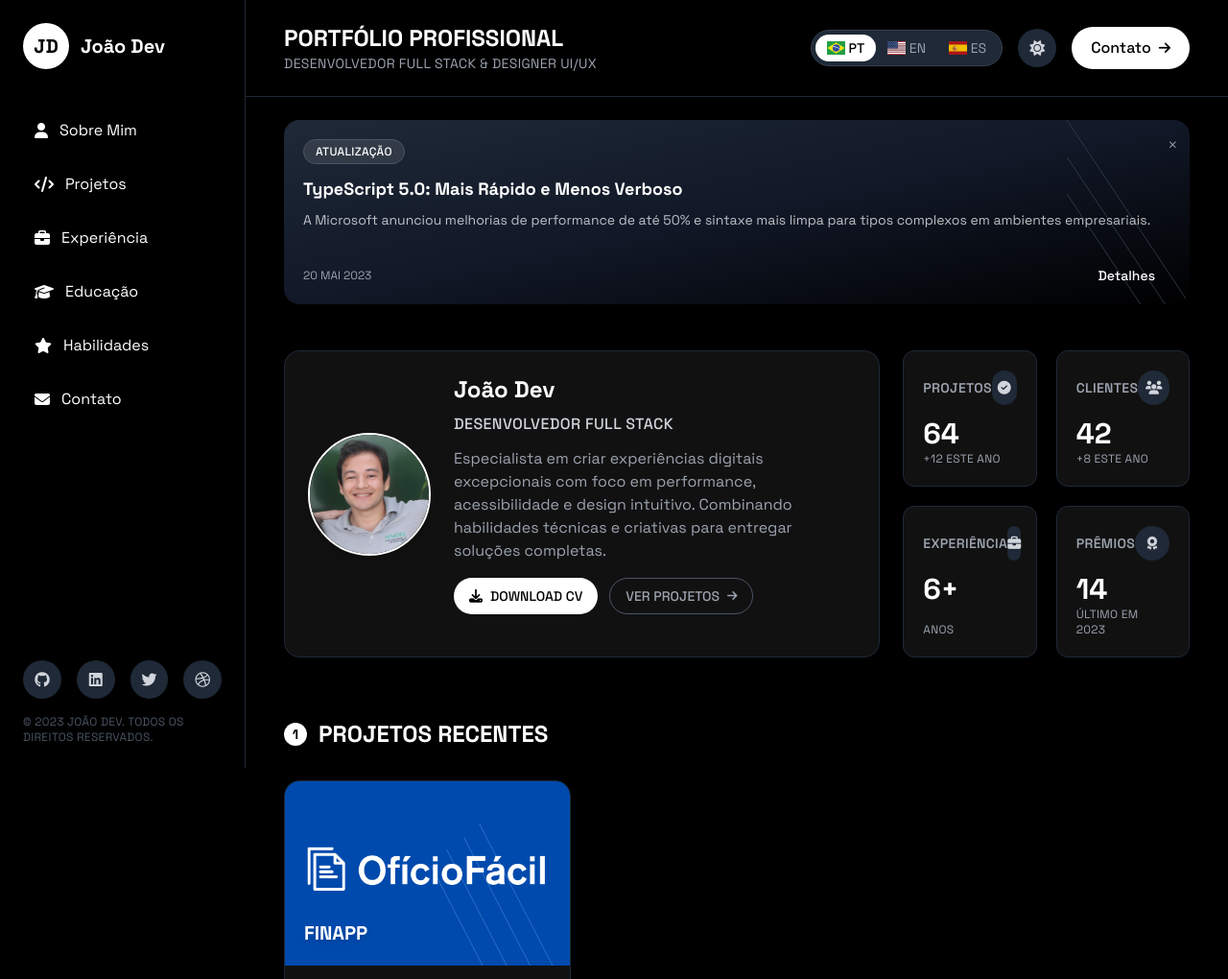
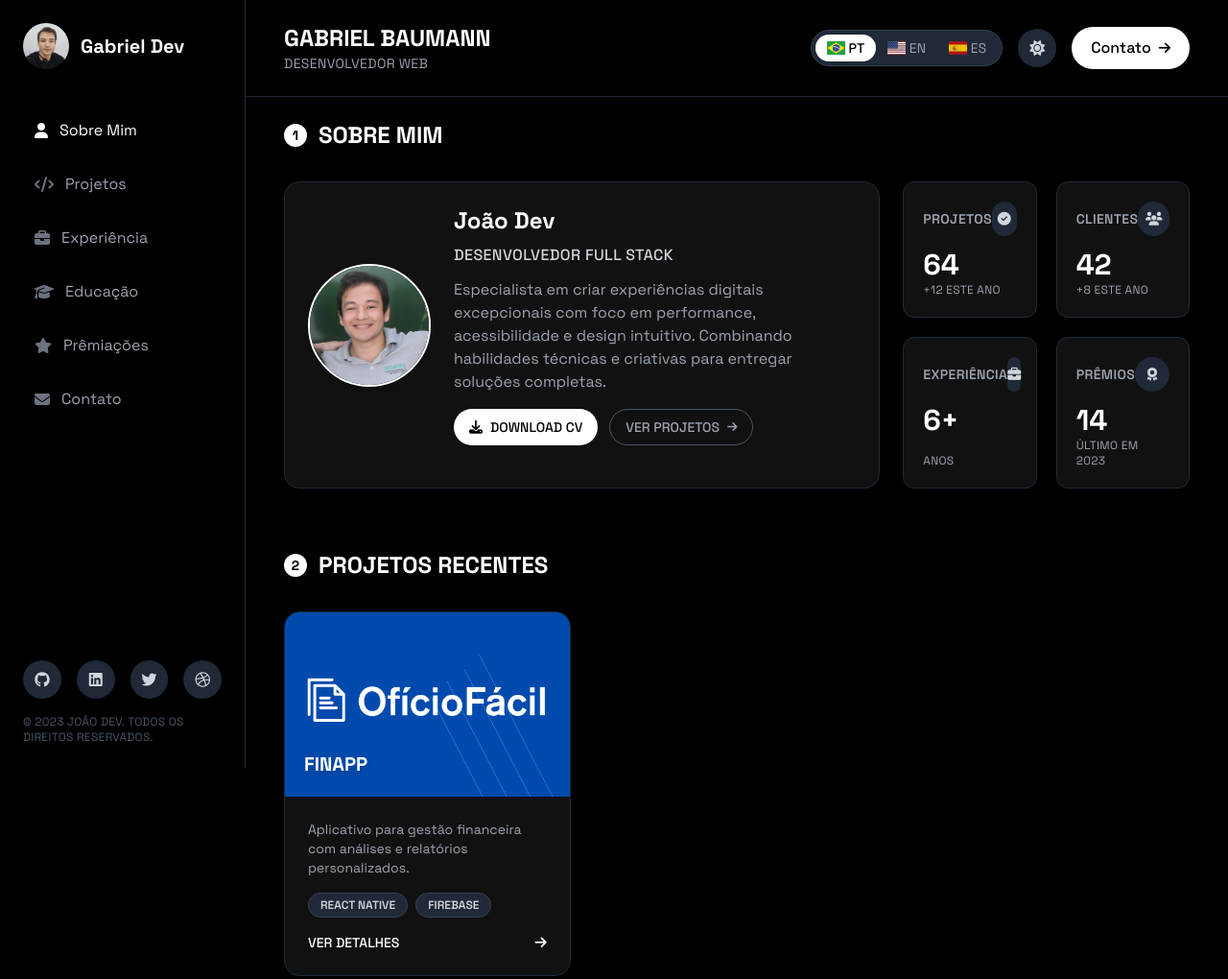
Before and after one commit to GabrielBaumann/Portfolio, a plain HTML site: page index.html in a window 1280 px wide. Shown: the top 1020 px of the page at 96% size. Drawn offline with nearby package versions, Linux system fonts and the light colour scheme.

Commit message:
Fix: general

```diff
--- a/index.html
+++ b/index.html
@@ -207,8 +207,10 @@
         <!-- Sidebar (desktop) -->
         <div class="hidden md:flex flex-col w-64 h-screen fixed p-6 border-r border-gray-200 bg-white z-20 dark:border-gray-800 dark:bg-black">
             <div class="flex items-center mb-10">
-                <div class="w-12 h-12 rounded-full bg-primary-light dark:bg-primary-dark dark:text-black flex items-center justify-center text-white font-bold text-xl">JD</div>
-                <h1 class="ml-3 text-xl font-bold">João Dev</h1>
+                <div class="w-12 h-12 rounded-full overflow-hidden">
+                    <img src="/assets/profile.jpeg" alt="profile" class="w-full h-full object-cover object-center">
+                </div>
+                <h1 class="ml-3 text-xl font-bold">Gabriel Dev</h1>
             </div>
 
             <nav class="flex-1">
@@ -240,7 +242,7 @@
                     <li>
                         <a href="#habilidades" class="flex items-center p-3 rounded-full text-gray-600 hover-underline hover:text-text-dark dark:text-gray-400 dark:hover:text-white sidebar-item">
                             <i class="fas fa-star mr-3 text-gray-400 dark:text-gray-500"></i>
-                            Habilidades
+                            Prêmiações
                         </a>
                     </li>
                     <li>
@@ -278,8 +280,8 @@
                 <div class="container mx-auto px-4">
                     <div class="flex flex-col md:flex-row justify-between items-start md:items-center">
                         <div>
-                            <h1 class="text-2xl font-bold hover-underline inline-block">PORTFÓLIO PROFISSIONAL</h1>
-                            <p class="text-gray-500 dark:text-gray-400 text-sm tracking-wide">DESENVOLVEDOR FULL STACK & DESIGNER UI/UX</p>
+                            <h1 class="text-2xl font-bold hover-underline inline-block">GABRIEL BAUMANN</h1>
+                            <p class="text-gray-500 dark:text-gray-400 text-sm tracking-wide">DESENVOLVEDOR WEB</p>
                         </div>
                         <div class="mt-4 md:mt-0 flex items-center space-x-4">
                             <!-- Language selector visible on mobile and desktop -->
@@ -318,50 +320,14 @@
             <!-- Dashboard Content -->
             <main class="p-4 md:p-6">
                 <div class="container mx-auto px-4">
-
-                    <!-- News Card - Black & White Modern Version (Responsive + Hover Effects) -->
-                    <div class="relative rounded-2xl p-5 mb-6 overflow-hidden hover-grow card-hover h-auto md:h-48 min-h-[180px] group">
-                        <!-- Gradient Background - Tons de cinza/preto -->
-                        <div class="absolute inset-0 bg-gradient-to-br from-gray-800 via-gray-900 to-black"></div>
-
-                        <!-- Efeito de brilho no hover (desktop) -->
-                        <div class="hidden md:block absolute inset-0 opacity-0 group-hover:opacity-100 transition-opacity duration-300 pointer-events-none">
-                            <div class="absolute h-32 w-32 -translate-x-1/2 -translate-y-1/2 bg-white/10 rounded-full blur-xl group-hover:scale-150 transition-transform duration-500" style="left: var(--mouse-x); top: var(--mouse-y)"></div>
+                    <!-- Sobre Mim Section -->
+                    <section id="sobre" class="mb-16">
+                        <div class="flex justify-between items-center mb-8">
+                            <h2 class="text-2xl font-bold flex items-center hover-underline">
+                                <span class="bg-black dark:bg-white w-6 h-6 rounded-full flex items-center justify-center text-white dark:text-black mr-3 text-sm">1</span>
+                                SOBRE MIM
+                            </h2>
                         </div>
-
-                        <!-- Linhas decorativas geométricas -->
-                        <svg class="absolute top-0 right-0 h-full w-24 md:w-32 text-gray-700" viewBox="0 0 100 100" preserveAspectRatio="none">
-                            <line x1="0" y1="0" x2="100" y2="100" stroke="currentColor" stroke-width="0.5" />
-                            <line x1="0" y1="20" x2="80" y2="100" stroke="currentColor" stroke-width="0.5" />
-                            <line x1="0" y1="40" x2="60" y2="100" stroke="currentColor" stroke-width="0.5" />
-                        </svg>
-
-                        <!-- Close Button (X) - Estilo minimalista -->
-                        <button class="absolute top-3 right-3 text-gray-400 hover:text-white text-lg font-light focus:outline-none transition-colors">
-                            &times;
-                        </button>
-
-                        <!-- Content -->
-                        <div class="relative z-10 text-white h-full flex flex-col justify-between">
-                            <div>
-                                <span class="inline-block bg-white bg-opacity-10 px-3 py-1 rounded-full text-xs font-medium tracking-wide border border-gray-600 mb-2 md:mb-3">ATUALIZAÇÃO</span>
-                                <h3 class="text-base md:text-lg font-bold mb-2 leading-tight">TypeScript 5.0: Mais Rápido e Menos Verboso</h3>
-                                <p class="text-gray-300 text-xs md:text-sm opacity-90 line-clamp-2 md:line-clamp-3">A Microsoft anunciou melhorias de performance de até 50% e sintaxe mais limpa para tipos complexos em ambientes empresariais.</p>
-                            </div>
-                            <div class="flex justify-between items-center mt-3">
-                                <span class="text-xs text-gray-400">20 MAI 2023</span>
-                                <a href="#" class="inline-flex items-center text-xs md:text-sm font-medium hover:underline group">
-                                    Detalhes
-                                    <svg class="w-3 h-3 ml-1 opacity-0 group-hover:opacity-100 transition-opacity" fill="none" stroke="currentColor" viewBox="0 0 24 24" xmlns="http://www.w3.org/2000/svg">
-                                        <path stroke-linecap="round" stroke-linejoin="round" stroke-width="2" d="M14 5l7 7m0 0l-7 7m7-7H3"></path>
-                                    </svg>
-                                </a>
-                            </div>
-                        </div>
-                    </div>
-
-                    <!-- Sobre Mim Section -->
-                    <section id="sobre" class="mb-16 pt-6">
                         <div class="grid grid-cols-1 lg:grid-cols-3 gap-6">
                             <div class="rounded-2xl p-6 lg:col-span-2 bg-card-bg border border-gray-200 hover-grow card-hover dark:bg-dark-card dark:border-gray-800">
                                 <div class="flex flex-col md:flex-row items-center">
@@ -442,7 +408,7 @@
                     <section id="projetos" class="mb-16">
                         <div class="flex justify-between items-center mb-8">
                             <h2 class="text-2xl font-bold flex items-center hover-underline">
-                                <span class="bg-black dark:bg-white w-6 h-6 rounded-full flex items-center justify-center text-white dark:text-black mr-3 text-sm">1</span>
+                                <span class="bg-black dark:bg-white w-6 h-6 rounded-full flex items-center justify-center text-white dark:text-black mr-3 text-sm">2</span>
                                 PROJETOS RECENTES
                             </h2>
                         </div>
```
Also changed, not shown: assets/profile.jpeg (added).
